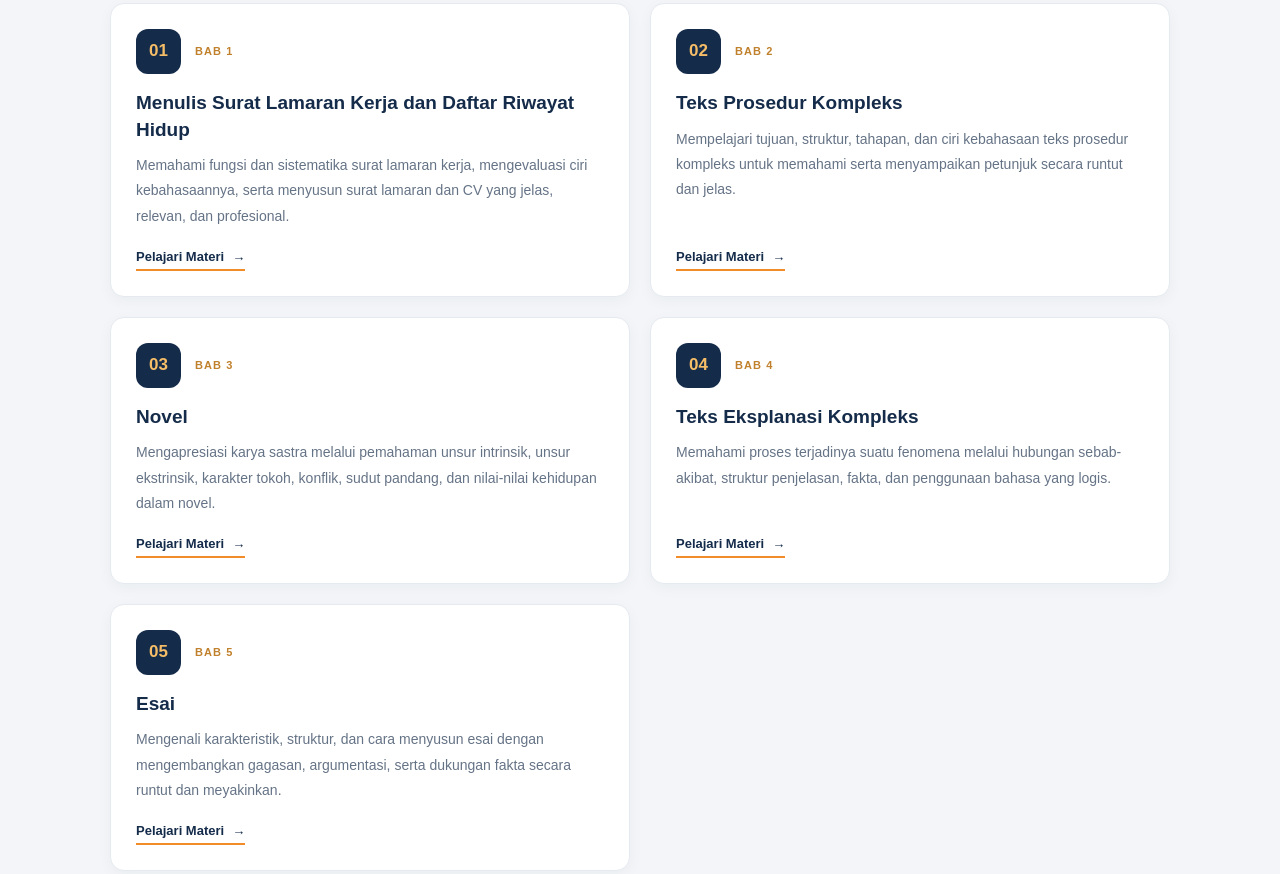
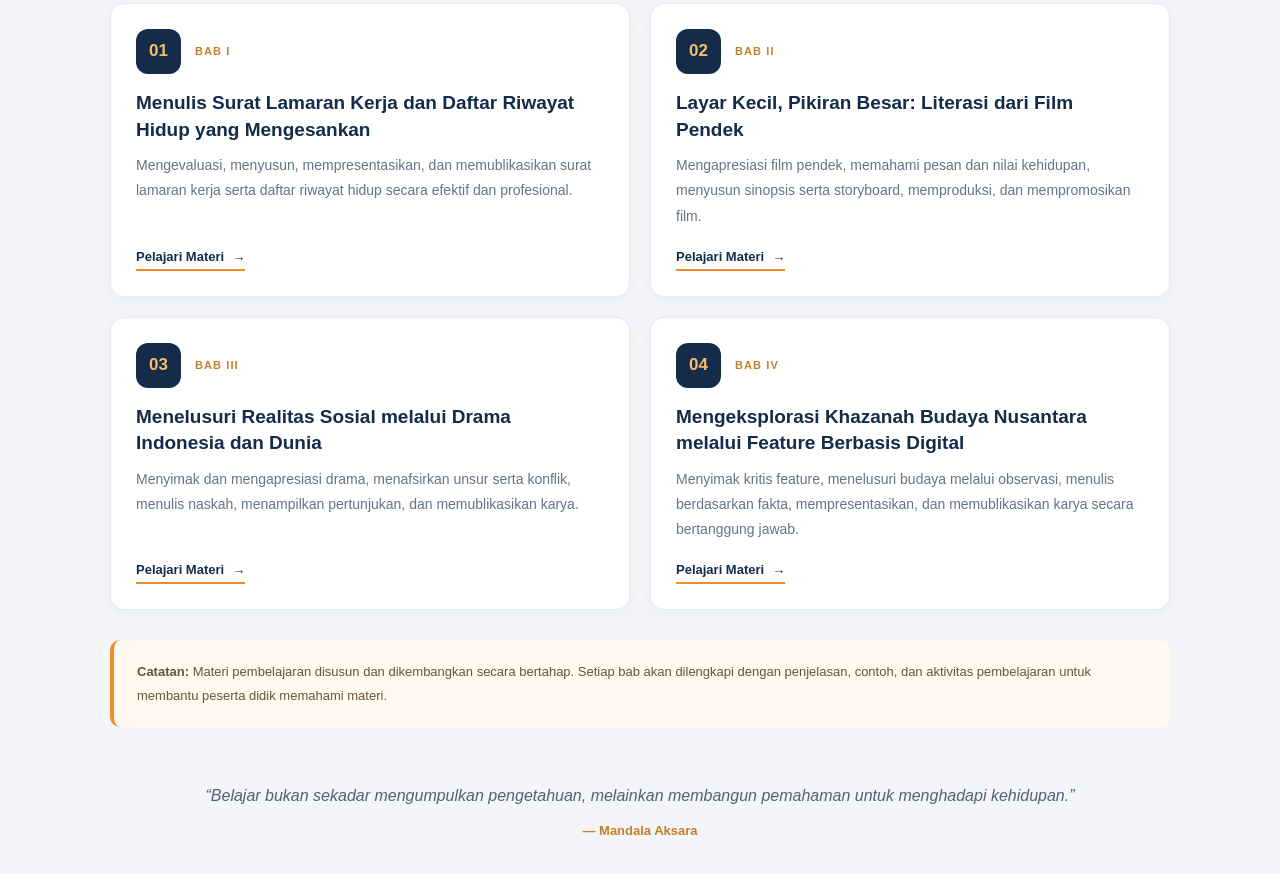
Before and after one commit to mandalaaksara/mandalaaksara.github.io, a plain HTML site: page kelas-xii.html in a window 1280 px wide. Shown: the part 864-1738 px from the top of the page. Drawn offline with Linux system fonts and the light colour scheme.

Commit message:
Update Kelas XII index with completed Bab I-IV materials

```diff
--- a/kelas-xii.html
+++ b/kelas-xii.html
@@ -5,7 +5,7 @@
 <head>
 <meta charset="utf-8"/>
 <meta content="width=device-width, initial-scale=1.0" name="viewport"/>
-<meta content="Materi pembelajaran Bahasa Indonesia Kelas XII Mandala Aksara, meliputi surat resmi, teks prosedur kompleks, novel, teks eksplanasi kompleks, dan esai." name="description"/>
+<meta content="Materi Bahasa Indonesia Tingkat Lanjut Kelas XII Mandala Aksara: surat lamaran kerja, literasi film pendek, apresiasi drama Indonesia dan dunia, serta feature budaya berbasis digital." name="description"/>
 <title>Bahasa Indonesia Kelas XII | Mandala Aksara</title>
 <!-- Google Analytics -->
 <script async="" src="https://www.googletagmanager.com/gtag/js?id=G-7HFZ0YC7P9"></script>
@@ -324,7 +324,7 @@
     }
   </style>
 <link href="site-shell.css?v=1" rel="stylesheet"/>
-<link href="https://mandalaaksara.github.io/kelas-xii.html" rel="canonical"/><meta content="website" property="og:type"/><meta content="Mandala Aksara" property="og:site_name"/><meta content="Bahasa Indonesia Kelas XII | Mandala Aksara" property="og:title"/><meta content="Materi pembelajaran Bahasa Indonesia Kelas XII Mandala Aksara, meliputi surat resmi, teks prosedur kompleks, novel, teks eksplanasi kompleks, dan esai." property="og:description"/><meta content="https://mandalaaksara.github.io/kelas-xii.html" property="og:url"/><meta content="https://mandalaaksara.github.io/logo-mandala-aksara.webp" property="og:image"/><meta content="summary" name="twitter:card"/><meta content="Bahasa Indonesia Kelas XII | Mandala Aksara" name="twitter:title"/><meta content="Materi pembelajaran Bahasa Indonesia Kelas XII Mandala Aksara, meliputi surat resmi, teks prosedur kompleks, novel, teks eksplanasi kompleks, dan esai." name="twitter:description"/></head>
+<link href="https://mandalaaksara.github.io/kelas-xii.html" rel="canonical"/><meta content="website" property="og:type"/><meta content="Mandala Aksara" property="og:site_name"/><meta content="Bahasa Indonesia Kelas XII | Mandala Aksara" property="og:title"/><meta content="Materi Bahasa Indonesia Tingkat Lanjut Kelas XII Mandala Aksara: surat lamaran kerja, literasi film pendek, apresiasi drama Indonesia dan dunia, serta feature budaya berbasis digital." property="og:description"/><meta content="https://mandalaaksara.github.io/kelas-xii.html" property="og:url"/><meta content="https://mandalaaksara.github.io/logo-mandala-aksara.webp" property="og:image"/><meta content="summary" name="twitter:card"/><meta content="Bahasa Indonesia Kelas XII | Mandala Aksara" name="twitter:title"/><meta content="Materi Bahasa Indonesia Tingkat Lanjut Kelas XII Mandala Aksara: surat lamaran kerja, literasi film pendek, apresiasi drama Indonesia dan dunia, serta feature budaya berbasis digital." name="twitter:description"/></head>
 <body>
 <!-- TOPBAR -->
 <div class="topbar">
@@ -398,88 +398,47 @@
           </p>
 </div>
 <div class="xii-material-grid">
-<!-- BAB 1 -->
+<!-- BAB I -->
 <article class="xii-material-card">
 <div class="xii-card-top">
 <span class="xii-card-number">01</span>
-<span class="xii-card-category">Bab 1</span>
+<span class="xii-card-category">Bab I</span>
 </div>
-<h3>Menulis Surat Lamaran Kerja dan Daftar Riwayat Hidup</h3>
-<p>
-              Memahami fungsi dan sistematika surat lamaran kerja,
-              mengevaluasi ciri kebahasaannya, serta menyusun surat
-              lamaran dan CV yang jelas, relevan, dan profesional.
-            </p>
-<a class="xii-card-link" href="menulis-surat-lamaran-kerja-dan-daftar-riwayat-hidup.html">
-              Pelajari Materi <span>→</span>
-</a>
+<h3>Menulis Surat Lamaran Kerja dan Daftar Riwayat Hidup yang Mengesankan</h3>
+<p>Mengevaluasi, menyusun, mempresentasikan, dan memublikasikan surat lamaran kerja serta daftar riwayat hidup secara efektif dan profesional.</p>
+<a class="xii-card-link" href="menulis-surat-lamaran-kerja-dan-daftar-riwayat-hidup.html">Pelajari Materi <span>→</span></a>
 </article>
-<!-- BAB 2 -->
+<!-- BAB II -->
 <article class="xii-material-card">
 <div class="xii-card-top">
 <span class="xii-card-number">02</span>
-<span class="xii-card-category">Bab 2</span>
+<span class="xii-card-category">Bab II</span>
 </div>
-<h3>Teks Prosedur Kompleks</h3>
-<p>
-              Mempelajari tujuan, struktur, tahapan, dan ciri kebahasaan
-              teks prosedur kompleks untuk memahami serta menyampaikan
-              petunjuk secara runtut dan jelas.
-            </p>
-<a class="xii-card-link" href="bab-2-teks-prosedur-kompleks.html">
-              Pelajari Materi <span>→</span>
-</a>
+<h3>Layar Kecil, Pikiran Besar: Literasi dari Film Pendek</h3>
+<p>Mengapresiasi film pendek, memahami pesan dan nilai kehidupan, menyusun sinopsis serta storyboard, memproduksi, dan mempromosikan film.</p>
+<a class="xii-card-link" href="layar-kecil-pikiran-besar-literasi-film-pendek.html">Pelajari Materi <span>→</span></a>
 </article>
-<!-- BAB 3 -->
+<!-- BAB III -->
 <article class="xii-material-card">
 <div class="xii-card-top">
 <span class="xii-card-number">03</span>
-<span class="xii-card-category">Bab 3</span>
+<span class="xii-card-category">Bab III</span>
 </div>
-<h3>Novel</h3>
-<p>
-              Mengapresiasi karya sastra melalui pemahaman unsur
-              intrinsik, unsur ekstrinsik, karakter tokoh, konflik,
-              sudut pandang, dan nilai-nilai kehidupan dalam novel.
-            </p>
-<a class="xii-card-link" href="bab-3-novel.html">
-              Pelajari Materi <span>→</span>
-</a>
+<h3>Menelusuri Realitas Sosial melalui Drama Indonesia dan Dunia</h3>
+<p>Menyimak dan mengapresiasi drama, menafsirkan unsur serta konflik, menulis naskah, menampilkan pertunjukan, dan memublikasikan karya.</p>
+<a class="xii-card-link" href="menelusuri-realitas-sosial-melalui-drama-indonesia-dan-dunia.html">Pelajari Materi <span>→</span></a>
 </article>
-<!-- BAB 4 -->
+<!-- BAB IV -->
 <article class="xii-material-card">
 <div class="xii-card-top">
 <span class="xii-card-number">04</span>
-<span class="xii-card-category">Bab 4</span>
+<span class="xii-card-category">Bab IV</span>
 </div>
-<h3>Teks Eksplanasi Kompleks</h3>
-<p>
-              Memahami proses terjadinya suatu fenomena melalui
-              hubungan sebab-akibat, struktur penjelasan, fakta,
-              dan penggunaan bahasa yang logis.
-            </p>
-<a class="xii-card-link" href="bab-4-teks-eksplanasi-kompleks.html">
-              Pelajari Materi <span>→</span>
-</a>
+<h3>Mengeksplorasi Khazanah Budaya Nusantara melalui Feature Berbasis Digital</h3>
+<p>Menyimak kritis feature, menelusuri budaya melalui observasi, menulis berdasarkan fakta, mempresentasikan, dan memublikasikan karya secara bertanggung jawab.</p>
+<a class="xii-card-link" href="mengeksplorasi-khazanah-budaya-nusantara-melalui-feature-berbasis-digital.html">Pelajari Materi <span>→</span></a>
 </article>
-<!-- BAB 5 -->
-<article class="xii-material-card">
-<div class="xii-card-top">
-<span class="xii-card-number">05</span>
-<span class="xii-card-category">Bab 5</span>
-</div>
-<h3>Esai</h3>
-<p>
-              Mengenali karakteristik, struktur, dan cara menyusun
-              esai dengan mengembangkan gagasan, argumentasi,
-              serta dukungan fakta secara runtut dan meyakinkan.
-            </p>
-<a class="xii-card-link" href="bab-5-esai.html">
-              Pelajari Materi <span>→</span>
-</a>
-</article>
-</div>
-</section>
+</div></section>
 <!-- CATATAN -->
 <div class="xii-note">
 <p>
```
